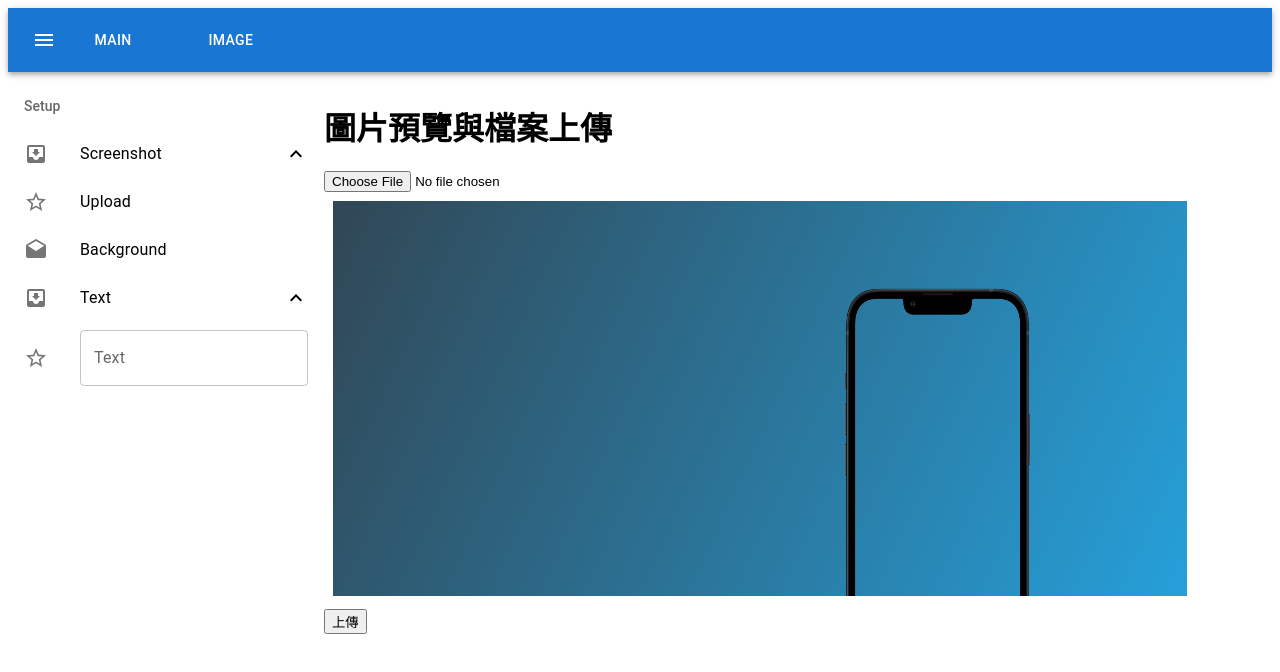
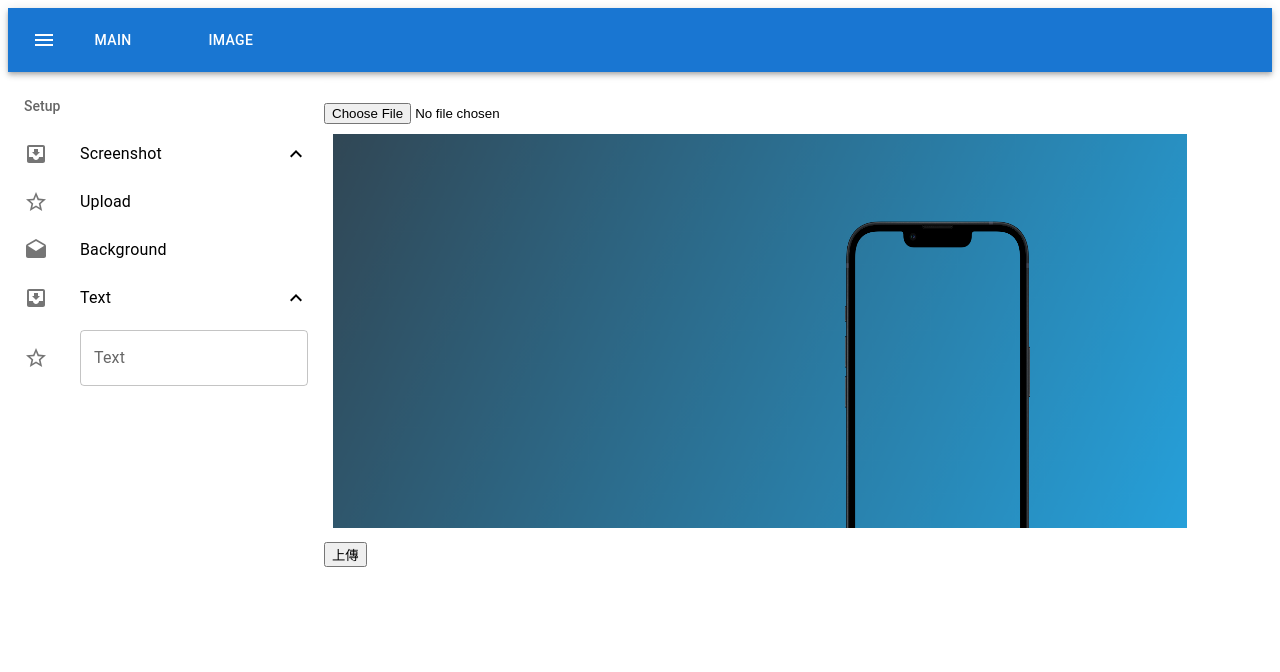
Before and after one commit to hycmatthew/reactDemo, a React app in the folder react-demo/: page /preview in a window 1280 px wide. Shown: the top 672 px of the page. Built offline with nearby package versions, Linux system fonts and the light colour scheme.

Commit message:
update context

```diff
--- a/react-demo/package.json
+++ b/react-demo/package.json
@@ -18,6 +18,7 @@
     "@material-ui/icons": "^4.11.2",
     "@monaco-editor/react": "^4.2.2",
     "react": "^17.0.2",
+    "react-color": "^2.19.3",
     "react-dom": "^17.0.2",
     "react-hook-form": "^7.16.1",
     "react-router-dom": "^5.3.0"
--- a/react-demo/src/App.js
+++ b/react-demo/src/App.js
@@ -1,7 +1,7 @@
 import React from "react";
 import './App.scss';
 import { MainPage } from './MainPage.js';
-import { PageWindow } from './PageWindow.js';
+import { Provider } from './ImageContext.js';
 import {BrowserRouter as Router, Switch, Route, Link} from "react-router-dom";
 
 export const App = () => {
@@ -9,7 +9,7 @@ export const App = () => {
         <Router>
             <Switch>
                 <Route path="/preview">
-                    <PageWindow />
+                    <Provider />
                 </Route>
                 <Route exact path="/">
                     <MainPage />
--- /dev/null
+++ b/react-demo/src/ImageContext.js
@@ -0,0 +1,30 @@
+import React, { useReducer } from "react";
+import { PageWindow } from "./PageWindow";
+
+export default Context = React.createContext();
+
+export function Context(){
+    const [state, dispatch] = useReducer(dataReducer, initialState);
+}
+
+ const initialState = {
+    inputText: '',
+};
+
+function dataReducer(state, action) {
+    switch (action.type) {
+        case 'updateTextStr':
+            console.log({ ...state, 'inputText': action.inputText});
+            return { ...state, 'inputText': action.inputText};
+        default:
+            return state
+    }
+};
+
+export const Provider = ({ children }) => {
+    const [state, dispatch] = useReducer(dataReducer, initialState);
+
+    return (
+      <Context.Provider value={{ state, dispatch }}><PageWindow /></Context.Provider>
+    );
+};
--- a/react-demo/src/PageWindow.js
+++ b/react-demo/src/PageWindow.js
@@ -1,11 +1,14 @@
-import React, { useState, useEffect, useReducer }  from "react";
-import { TopMenu } from './TopMenu.js';
-import { SideMenu } from "./SideMenu.js";
+import React, { useState, useEffect, useReducer, useContext }  from "react";
 import paperImage from './paper.png';
 import iPhone13Image from './iPhone 13 - Moonlight.png';
 import { useLocation } from "react-router";
+import { TopMenu } from './TopMenu.js';
+import { SideMenu } from "./SideMenu.js";
+import { Context } from "./ImageContext.js";
 
 export function PageWindow() {
+
+    const { state, dispatch } = useContext(Context);
 
     const emp = useLocation();
     const [img, setImg] = useState('');
@@ -87,7 +90,7 @@ export function PageWindow() {
                 <SideMenu />
             </div>
             <div className="preview-right-block">
-                <h1>圖片預覽與檔案上傳</h1>
+                <h1>{state.inputText}</h1>
                 <input type="file" onChange={uploadImage} />
                 <div className="preview-block">
                     <canvas id="canvas"><img id="canvas-img" /></canvas>
--- a/react-demo/src/SideMenu.js
+++ b/react-demo/src/SideMenu.js
@@ -1,4 +1,4 @@
-import React, { useState, useEffect, useReducer }  from "react";
+import React, { useState, useEffect, useReducer, useContext }  from "react";
 import ListSubheader from '@material-ui/core/ListSubheader';
 import List from '@material-ui/core/List';
 import ListItemButton from '@material-ui/core/ListItemButton';
@@ -11,26 +11,12 @@ import TextField from '@material-ui/core/TextField';
 import ExpandLess from '@material-ui/icons/ExpandLess';
 import ExpandMore from '@material-ui/icons/ExpandMore';
 import StarBorder from '@material-ui/icons/StarBorder';
-
-function dataReducer(state, action) {
-    switch (action.type) {
-        case 'updateTextStr':
-            console.log({ ...state, 'inputText': action.inputText});
-            return { ...state, 'inputText': action.inputText};
-        default:
-            return state
-    }
-};
-
-const initialState = {
-    inputText: '',
-};
+import { Context } from "./ImageContext.js";
 
 export function SideMenu() {
     const [openScreenshot, setOpenScreenshot] = React.useState(true);
     const [openText, setOpenText] = React.useState(true);
-    //const [textData, setTextData] = React.useState('');
-    const [state, dispatch] = useReducer(dataReducer, initialState);
+    const { state, dispatch } = useContext(Context);
 
     const updateScreenshotList = () => {
         setOpenScreenshot(!openScreenshot);
@@ -42,10 +28,6 @@ export function SideMenu() {
     const updateInputText = (str) => {
         dispatch({ type: 'updateTextStr', inputText: str});
     }
-    /*
-    useEffect(() => {
-        console.log("new = "+textData);
-    },[textData])*/
 
     return (
         <List subheader={<ListSubheader component="div" id="nested-list-subheader">Setup</ListSubheader>}>
```
Also changed, not shown: 1 other file (tests, documents, lock files or other folders).
